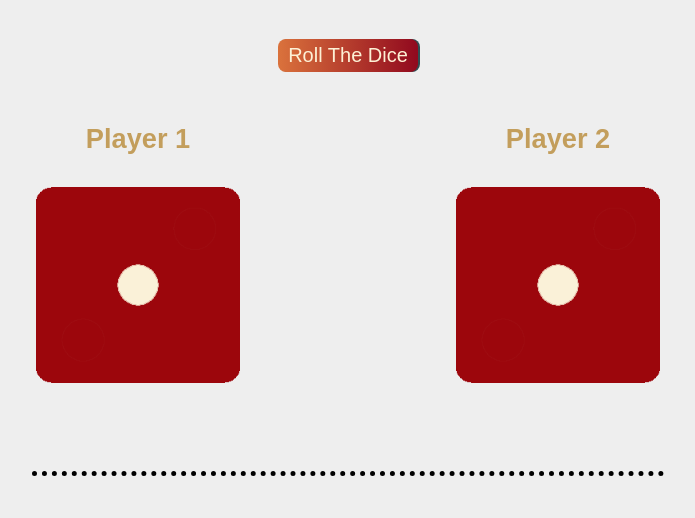
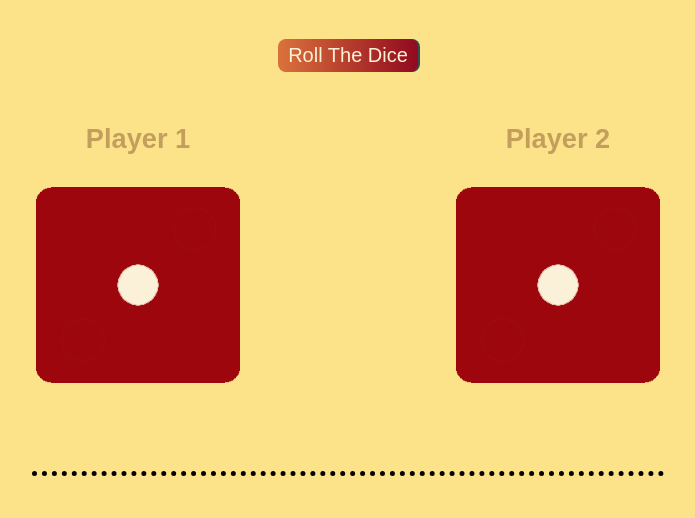
Before and after one commit to manas311/dicegame, a plain HTML site: page index.html in a window 1280 px wide. Shown: the part 159-677 px from the top of the page, without its empty margins (292-987 px from the left). Drawn offline with Linux system fonts and the light colour scheme.

Commit message:
Update styles.css

```diff
--- a/styles.css
+++ b/styles.css
@@ -13,7 +13,7 @@ h2{
 }
 
 body{
-  background-color: #eeeeee;
+  background-color: #fce38a;
 }
 
 .dice{
```
